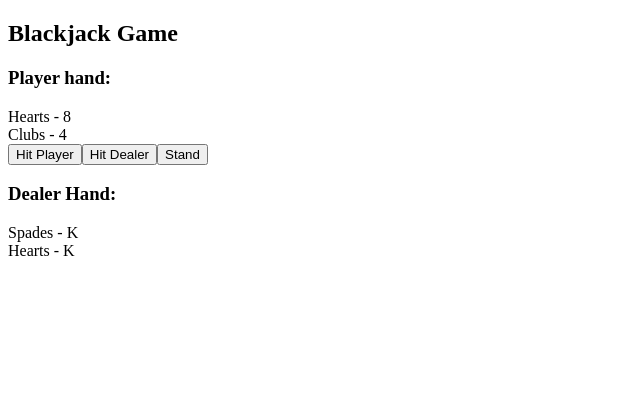
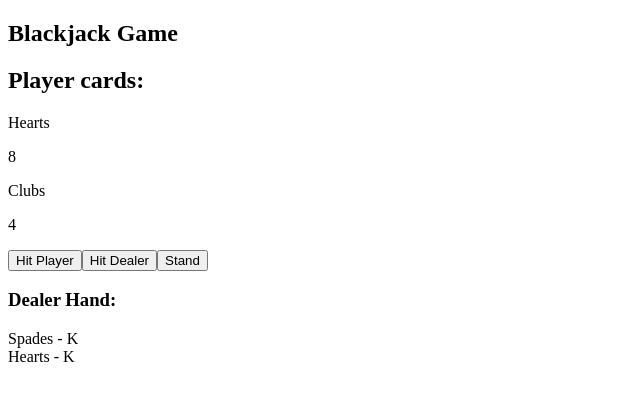
Before and after one commit to SantiG11/blackjack, a React (Vite) app: page / in a window 1280 px wide. Shown: the top 400 px of the page, without its empty margins (0-640 px from the left). Built offline with nearby package versions, Linux system fonts and the light colour scheme.

Commit message:
Player component initialized, it only displays the hand received

```diff
--- a/src/components/GameTable.tsx
+++ b/src/components/GameTable.tsx
@@ -1,6 +1,7 @@
 import { useEffect, useRef, useState } from "react";
 import CardDeck, { CardDeckHandle } from "./CardDeck";
 import { CardType } from "./Card";
+import Player from "./Player";
 
 function GameTable() {
   const deckRef = useRef<CardDeckHandle | null>(null);
@@ -45,12 +46,7 @@ function GameTable() {
       <CardDeck ref={deckRef} />
 
       <div>
-        <h3>Player hand:</h3>
-        {playerHand.map((card, index) => (
-          <div key={index}>
-            {card.suit} - {card.value}
-          </div>
-        ))}
+        <Player hand={playerHand} />
         <button
           onClick={() => {
             hitPlayer();
--- /dev/null
+++ b/src/components/Player.tsx
@@ -0,0 +1,16 @@
+import Card, { CardType } from "./Card";
+
+interface PlayerProps {
+  hand: CardType[]; // Let's call the prop 'hand'
+}
+
+export default function Player({ hand }: PlayerProps) {
+  return (
+    <div>
+      <h2>Player cards: </h2>
+      {hand.map((card: CardType, index: number) => {
+        return <Card key={index} suit={card.suit} value={card.value} />;
+      })}
+    </div>
+  );
+}
```
